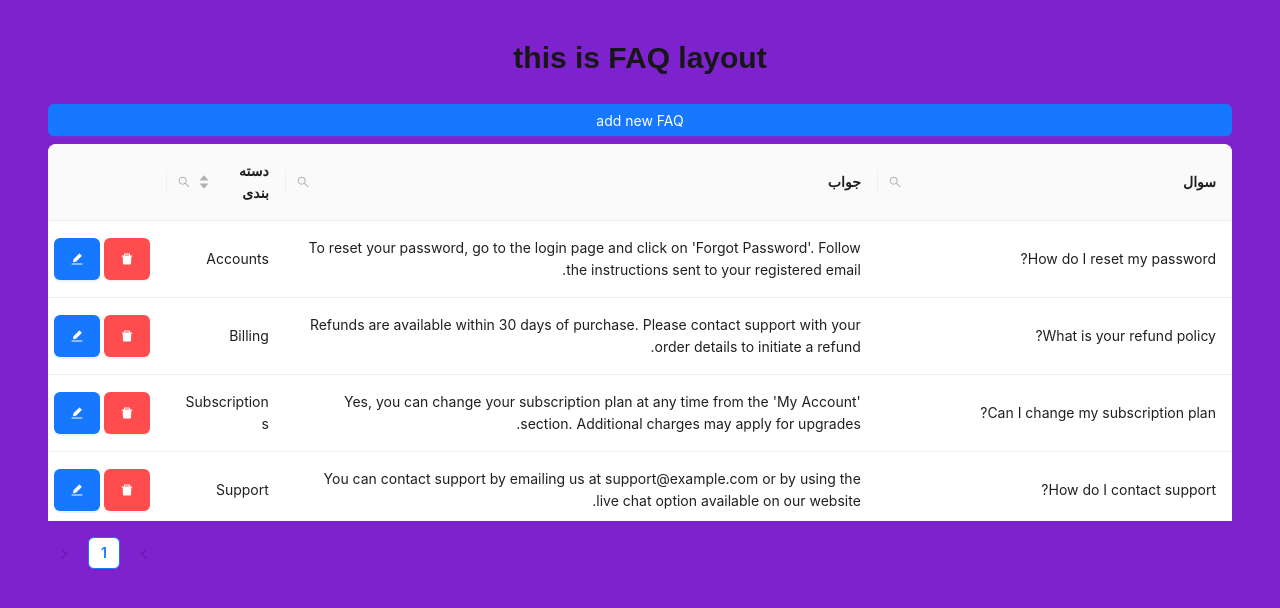
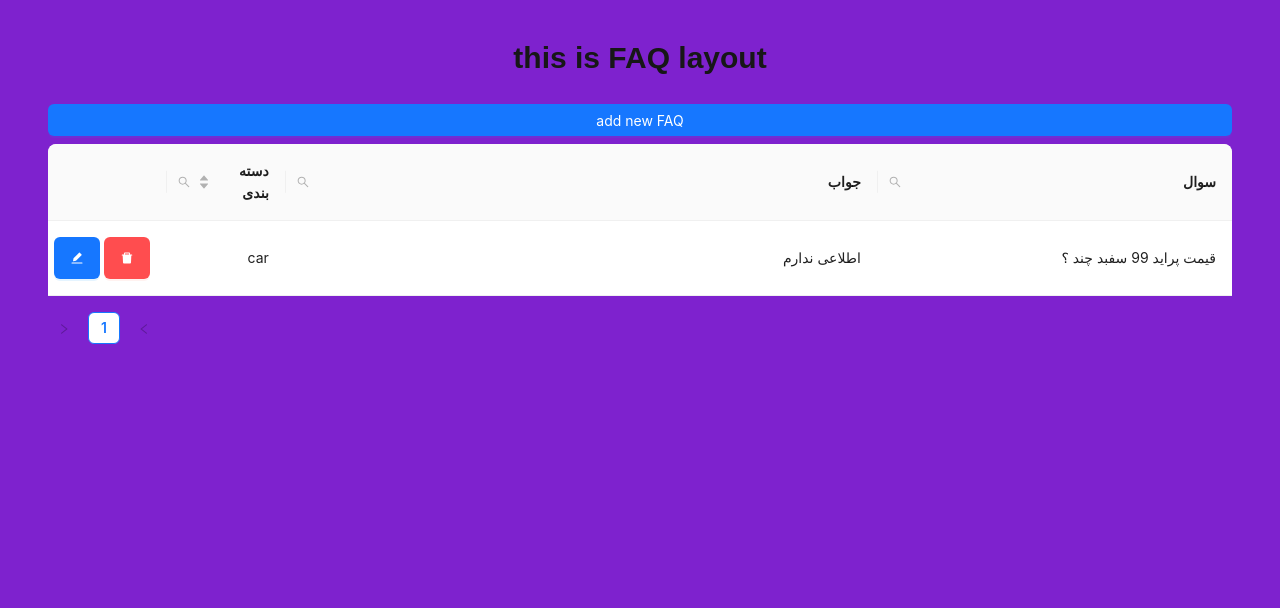
Before and after one commit to masouda1997/nextjs-tutorial, a Next.js app: page /FAQ/faq-admin in a window 1280 px wide. Shown: the top 608 px of the page. Built offline with nearby package versions, Linux system fonts and the light colour scheme; data requests are answered from the project's data file.

Commit message:
add faq post delete and edit method with rest api with jsonserver fake data

```diff
--- a/src/app/FAQ/faq-admin/AddModal.tsx
+++ b/src/app/FAQ/faq-admin/AddModal.tsx
@@ -1,4 +1,4 @@
-import { Modal } from "antd";
+import { Modal, theme } from "antd";
 import React, { useState } from "react";
 
 type Props = {
@@ -7,10 +7,36 @@ type Props = {
 };
 
 const AddModal = ({ open, onCancel }: Props) => {
-	const handleSubmit = (e: any) => {
+   const [formData, setFormData] = useState({
+		category: "",
+		question: "",
+		answer: "",
+	});
+
+   const  handleInputChange = (e: React.ChangeEvent<HTMLInputElement | HTMLTextAreaElement>) => {
+      const {name , value } = e.target
+      setFormData((prev) => ({...prev , [name]: value}))
+   }
+	const handleSubmit =async (e: any) => {
 		e.preventDefault();
-		console.log("✅");
-		onCancel();
+      try {
+         const res = await fetch("http://localhost:3500/items" , {
+            method:"post",
+            headers:{
+               "Content-Type":"application/json"
+            },
+            body: JSON.stringify(formData),
+         })
+         if(!res.ok) throw new Error("sth went wrong")
+         const result = await res.json()
+         console.log("✅ Success:",result)
+         setFormData({ category: "", question: "", answer: "" });
+         onCancel();
+      } catch (error) {
+         console.error("❌ Error:", error);
+      }
+
+
 	};
 	return (
 		<Modal
@@ -24,9 +50,9 @@ const AddModal = ({ open, onCancel }: Props) => {
 			okText={<span> تایید </span>}
 		>
 			<form
+            id="faqForm"
 				onSubmit={handleSubmit}
 				className="flex flex-col justify-between items-start pt-10"
-				action=""
 			>
 				<div className="flex flex-col justify-between items-start w-full">
 					<label htmlFor="category"> دسته بندی : </label>
@@ -35,6 +61,8 @@ const AddModal = ({ open, onCancel }: Props) => {
 						type="text"
 						name="category"
 						id="category"
+                  value={formData.category}
+                  onChange={handleInputChange}
 					/>
 				</div>
 				<div className="flex flex-col justify-between items-start w-full">
@@ -43,6 +71,8 @@ const AddModal = ({ open, onCancel }: Props) => {
 						className="w-full border-[1px] p-1 my-1 border-blue-200 rounded"
 						name="question"
 						id="question"
+                  value={formData.question}
+                  onChange={handleInputChange}
 					/>
 				</div>
 				<div className="flex flex-col justify-between items-start w-full">
@@ -51,6 +81,8 @@ const AddModal = ({ open, onCancel }: Props) => {
 						className="w-full border-[1px] p-1 my-1 border-blue-200 rounded"
 						name="answer"
 						id="answer"
+                  value={formData.answer}
+                  onChange={handleInputChange}
 					/>
 				</div>
 			</form>
--- a/src/app/FAQ/faq-admin/page.tsx
+++ b/src/app/FAQ/faq-admin/page.tsx
@@ -1,6 +1,6 @@
 "use client";
 
-import React, { useRef, useState } from "react";
+import React, { useEffect, useRef, useState } from "react";
 import { SearchOutlined } from "@ant-design/icons";
 import type {
 	InputRef,
@@ -18,98 +18,21 @@ import { DataType } from "../models";
 
 type DataIndex = keyof DataType;
 
-const faqFakeData: DataType[] = [
-	{
-		id: 1,
-		question: "How do I reset my password?",
-		answer: "To reset your password, go to the login page and click on 'Forgot Password'. Follow the instructions sent to your registered email.",
-		category: "Accounts",
-		status: "active",
-		created_at: "2025-01-01T10:00:00Z",
-		updated_at: "2025-01-02T12:30:00Z",
-	},
-	{
-		id: 2,
-		question: "What is your refund policy?",
-		answer: "Refunds are available within 30 days of purchase. Please contact support with your order details to initiate a refund.",
-		category: "Billing",
-		status: "active",
-		created_at: "2024-12-20T08:15:00Z",
-		updated_at: "2024-12-21T14:45:00Z",
-	},
-	{
-		id: 3,
-		question: "Can I change my subscription plan?",
-		answer: "Yes, you can change your subscription plan at any time from the 'My Account' section. Additional charges may apply for upgrades.",
-		category: "Subscriptions",
-		status: "inactive",
-		created_at: "2024-11-15T16:25:00Z",
-		updated_at: "2024-11-18T09:00:00Z",
-	},
-	{
-		id: 4,
-		question: "How do I contact support?",
-		answer: "You can contact support by emailing us at support@example.com or by using the live chat option available on our website.",
-		category: "Support",
-		status: "active",
-		created_at: "2024-10-10T11:00:00Z",
-		updated_at: "2024-10-10T11:00:00Z",
-	},
-	{
-		id: 5,
-		question: "What are the system requirements for your software?",
-		answer: "Our software requires at least 8GB of RAM, a 2GHz dual-core processor, and 1GB of free disk space. It supports Windows 10 and macOS 11.0 or higher.",
-		category: "Technical",
-		status: "active",
-		created_at: "2024-09-05T07:30:00Z",
-		updated_at: "2024-09-05T07:30:00Z",
-	},
-	{
-		id: 6,
-		question: "How do I reset my password?",
-		answer: "To reset your password, go to the login page and click on 'Forgot Password'. Follow the instructions sent to your registered email.",
-		category: "Accounts",
-		status: "active",
-		created_at: "2025-01-01T10:00:00Z",
-		updated_at: "2025-01-02T12:30:00Z",
-	},
-	{
-		id: 7,
-		question: "What is your refund policy?",
-		answer: "Refunds are available within 30 days of purchase. Please contact support with your order details to initiate a refund.",
-		category: "Billing",
-		status: "active",
-		created_at: "2024-12-20T08:15:00Z",
-		updated_at: "2024-12-21T14:45:00Z",
-	},
-	{
-		id: 8,
-		question: "Can I change my subscription plan?",
-		answer: "Yes, you can change your subscription plan at any time from the 'My Account' section. Additional charges may apply for upgrades.",
-		category: "Subscriptions",
-		status: "inactive",
-		created_at: "2024-11-15T16:25:00Z",
-		updated_at: "2024-11-18T09:00:00Z",
-	},
-	{
-		id: 9,
-		question: "How do I contact support?",
-		answer: "You can contact support by emailing us at support@example.com or by using the live chat option available on our website.",
-		category: "Support",
-		status: "active",
-		created_at: "2024-10-10T11:00:00Z",
-		updated_at: "2024-10-10T11:00:00Z",
-	},
-	{
-		id: 10,
-		question: "What are the system requirements for your software?",
-		answer: "Our software requires at least 8GB of RAM, a 2GHz dual-core processor, and 1GB of free disk space. It supports Windows 10 and macOS 11.0 or higher.",
-		category: "Technical",
-		status: "active",
-		created_at: "2024-09-05T07:30:00Z",
-		updated_at: "2024-09-05T07:30:00Z",
-	},
-];
+
+const fetchData = async () : Promise<DataType[]> =>{
+   try {
+      const res = await fetch('http://localhost:3500/items')
+      if(!res.ok){
+         throw new Error ("network response not ok")
+      }
+      const  data = await res.json()
+      return data
+   } catch (error) {
+      console.error('Error fetching FAQs:', error);
+      throw error;
+   }
+}
+
 
 const FAQAdmin: React.FC = () => {
 	const [searchText, setSearchText] = useState("");
@@ -117,8 +40,74 @@ const FAQAdmin: React.FC = () => {
 	const [isAddModalOpen, setIsAddModalOpen] = useState(false);
 	const [isEditModalOpen, setIsEditModalOpen] = useState(false);
 	const [selectedRow, setSelectedRow] = useState<DataType | null>(null);
+   const [jsonServerData , setJsonServerData ] = useState<any>('')
+   const [scrollY, setScrollY] = useState(500); // Default scroll.y value
+	const searchInput = useRef<InputRef>(null);
 
-	const showAddModal = () => {
+
+   useEffect(() => {
+      const getFAQs = async () => {
+        try {
+          const data = await fetchData(); // Await the result of fetchData
+          setJsonServerData(data); // Set the resolved data to jsonServerData
+          console.log("data✅", data); // Log the resolved data
+        } catch (error) {
+          console.error("Error fetching FAQs:", error);
+        }
+      };
+      getFAQs(); // Call the async function
+   }, []);
+   useEffect(() => {
+      updateScrollY(); // Set initial value
+		window.addEventListener("resize", updateScrollY);
+		// Cleanup event listener when component unmount happen
+		return () => {
+			window.removeEventListener("resize", updateScrollY);
+		};
+   }, [])
+
+
+   const handleDelete = async(record:DataType) => {
+      try {
+         const res = await fetch (`http://localhost:3500/items/${record.id}`,
+            {
+               method: "DELETE",
+               headers: {
+                  "Content-Type": "application/json",
+               },
+            }
+         )
+         if (!res.ok) {
+				throw new Error("Network response was not ok");
+			}
+         // setJsonServerData(prevData =>(
+         //    prevData.filter(item => item.id === record.id)
+         // ))
+      } catch (error) {
+         console.error("❌ Error deleting record:", error);
+			message.error("خطا در حذف ردیف!");
+      }
+   }
+	const handleCancelAdd = () => {
+		setIsAddModalOpen(false);
+	};
+	const handleCancelEdit = () => {
+		setIsEditModalOpen(false);
+	};
+	const handleSearch = (
+		selectedKeys: string[],
+		confirm: FilterDropdownProps["confirm"],
+		dataIndex: DataIndex
+	) => {
+		confirm();
+		setSearchText(selectedKeys[0]);
+		setSearchedColumn(dataIndex);
+	};
+	const handleReset = (clearFilters: () => void) => {
+		clearFilters();
+		setSearchText("");
+	};
+   const showAddModal = () => {
 		setIsAddModalOpen(true);
 	};
 	const showEditModal = (row: DataType) => {
@@ -128,43 +117,16 @@ const FAQAdmin: React.FC = () => {
 			setIsEditModalOpen(true);
 		}, 300);
 	};
+   const updateScrollY = () => {
+      if (window.innerWidth >= 1280) {
+         setScrollY(700);
+      } else {
+         setScrollY(300);
+      }
+   };
+   const cancel: PopconfirmProps["onCancel"] = (e) => {console.log(e);};
 
-	const handleCancelAdd = () => {
-		setIsAddModalOpen(false);
-	};
-	const handleCancelEdit = () => {
-		setIsEditModalOpen(false);
-	};
-
-	const searchInput = useRef<InputRef>(null);
-
-	const confirm: PopconfirmProps["onConfirm"] = (e) => {
-		console.log(e);
-		// message.success('Click on Yes');
-	};
-
-	const cancel: PopconfirmProps["onCancel"] = (e) => {
-		console.log(e);
-	};
-
-	const handleSearch = (
-		selectedKeys: string[],
-		confirm: FilterDropdownProps["confirm"],
-		dataIndex: DataIndex
-	) => {
-		confirm();
-		setSearchText(selectedKeys[0]);
-		setSearchedColumn(dataIndex);
-	};
-
-	const handleReset = (clearFilters: () => void) => {
-		clearFilters();
-		setSearchText("");
-	};
-
-	const getColumnSearchProps = (
-		dataIndex: DataIndex
-	): TableColumnType<DataType> => ({
+	const getColumnSearchProps = (dataIndex: DataIndex): TableColumnType<DataType> => ({
 		filterDropdown: ({
 			setSelectedKeys,
 			selectedKeys,
@@ -266,7 +228,6 @@ const FAQAdmin: React.FC = () => {
 				text
 			),
 	});
-
 	const columns: TableColumnsType<DataType> = [
 		{
 			title: "سوال",
@@ -300,7 +261,7 @@ const FAQAdmin: React.FC = () => {
 					<Popconfirm
 						title="حذف ردیف موردنظر  "
 						description="آیا از حذف این ردیف اطمینان دارید!؟ "
-						onConfirm={confirm}
+						onConfirm={()=>handleDelete(record)}
 						onCancel={cancel}
 						okText="بله "
 						cancelText="خیر"
@@ -338,11 +299,11 @@ const FAQAdmin: React.FC = () => {
 			<Button onClick={() => showAddModal()} type="primary">
 				add new FAQ
 			</Button>
-			<Table<DataType>
-				columns={columns}
-				dataSource={faqFakeData}
-				scroll={{ y: 300, x: "overflow-x-hidden" }}
-			/>
+            <Table<DataType>
+               columns={columns}
+               dataSource={jsonServerData? jsonServerData : []}
+               scroll={{ y: scrollY, x: "overflow-x-hidden" }}
+            />
 		</Flex>
 	);
 };
--- /dev/null
+++ b/src/jsonServer/db.json
@@ -0,0 +1,10 @@
+{
+  "items": [
+    {
+      "id": "6307",
+      "category": "car",
+      "question": "قیمت پراید 99 سفبد چند ؟ ",
+      "answer": "اطلاعی ندارم "
+    }
+  ]
+}
```
Also changed, not shown: src/app/FAQ/faq-admin/EditModal.tsx (+42 -14 lines), 1 other file (tests, documents, lock files or other folders).
